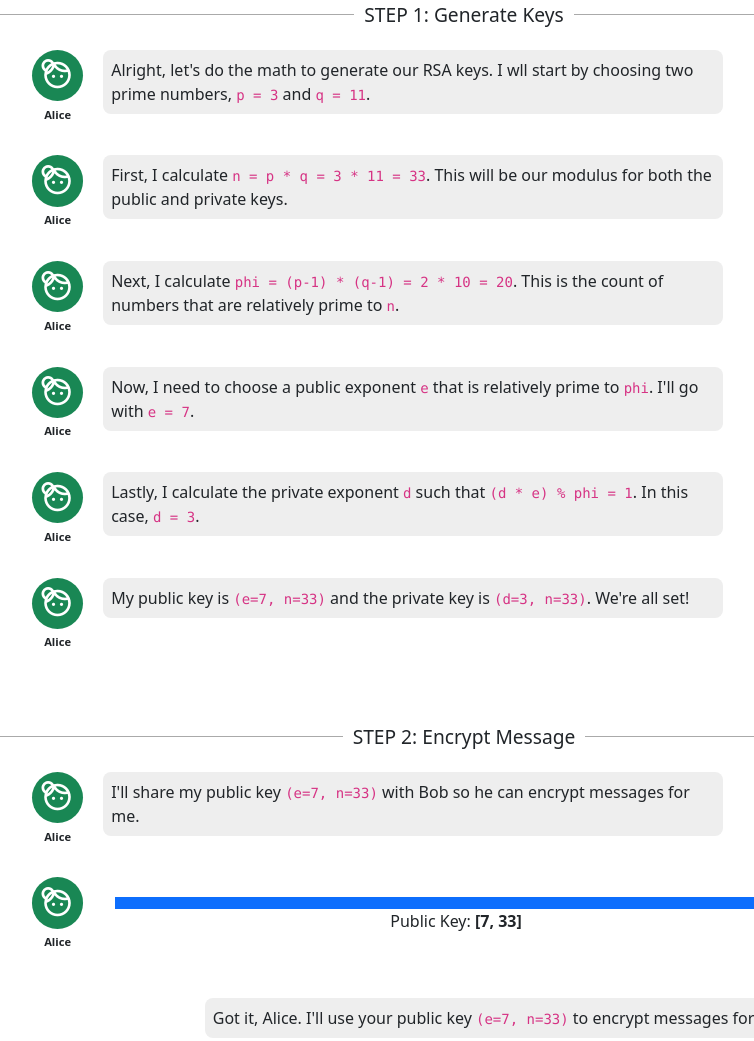
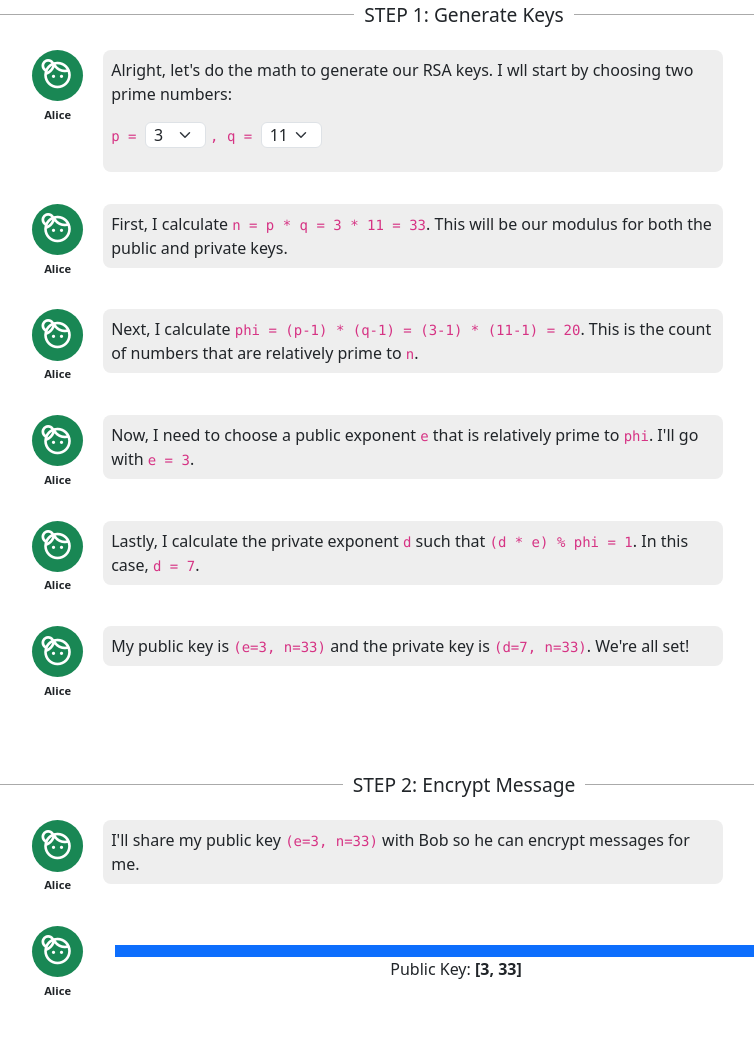
Before and after one commit to jamro/crypt101, a website: page docs/asymmetric_key.html in a window 1280 px wide. Shown: the part 1354-2395 px from the top of the page, without its empty margins (292-1046 px from the left). Drawn offline with Linux system fonts and the light colour scheme.

Commit message:
add RSA live example

```diff
--- a/docs/asymmetric_key.html
+++ b/docs/asymmetric_key.html
@@ -100,7 +100,66 @@
           </div>
           <div class="chat-msg">
             <div class="chat-cloud">
-              Alright, let's do the math to generate our RSA keys. I wll start by choosing two prime numbers, <code>p = 3</code> and <code>q = 11</code>.
+              <p>
+                Alright, let's do the math to generate our RSA keys. I wll start by choosing two prime numbers:
+              </p>
+              <p>
+                <code>p = </code><select id="key-param-p-input" class="form-select" style="width: auto; display: inline-block; padding: 0 2em 0 0.5em" onChange="updateExample1()">
+                  <option value="2">2</option>
+                  <option value="3" selected>3</option>
+                  <option value="5">5</option>
+                  <option value="7">7</option>
+                  <option value="11">11</option>
+                  <option value="13">13</option>
+                  <option value="17">17</option>
+                  <option value="19">19</option>
+                  <option value="23">23</option>
+                  <option value="29">29</option>
+                  <option value="31">31</option>
+                  <option value="37">37</option>
+                  <option value="41">41</option>
+                  <option value="43">43</option>
+                  <option value="47">47</option>
+                  <option value="53">53</option>
+                  <option value="59">59</option>
+                  <option value="61">61</option>
+                  <option value="67">67</option>
+                  <option value="71">71</option>
+                  <option value="73">73</option>
+                  <option value="79">79</option>
+                  <option value="83">83</option>
+                  <option value="89">89</option>
+                  <option value="97">97</option>
+                </select>
+                <code>, q = </code><select id="key-param-q-input" class="form-select" style="width: auto; display: inline-block; padding: 0 2em 0 0.5em" onChange="updateExample1()">
+                  <option value="2">2</option>
+                  <option value="3">3</option>
+                  <option value="5">5</option>
+                  <option value="7">7</option>
+                  <option value="11" selected>11</option>
+                  <option value="13">13</option>
+                  <option value="17">17</option>
+                  <option value="19">19</option>
+                  <option value="23">23</option>
+                  <option value="29">29</option>
+                  <option value="31">31</option>
+                  <option value="37">37</option>
+                  <option value="41">41</option>
+                  <option value="43">43</option>
+                  <option value="47">47</option>
+                  <option value="53">53</option>
+                  <option value="59">59</option>
+                  <option value="61">61</option>
+                  <option value="67">67</option>
+                  <option value="71">71</option>
+                  <option value="73">73</option>
+                  <option value="79">79</option>
+                  <option value="83">83</option>
+                  <option value="89">89</option>
+                  <option value="97">97</option>
+                </select>
+                <span id="pq-error" class="badge rounded-pill text-bg-danger ms-2 d-none">'p' and 'q' must be different</span>
+              </p>
             </div>
           </div>
         </div>
@@ -111,7 +170,9 @@
           </div>
           <div class="chat-msg">
             <div class="chat-cloud">
-              First, I calculate <code>n = p * q = 3 * 11 = 33</code>. This will be our modulus for both the public and private keys.
+              First, I calculate
+              <code>n = p * q = <span class="key-param-p">3</span> * <span class="key-param-q">11</span> = <span class="key-param-n">33</span></code>.
+              This will be our modulus for both the public and private keys.
             </div>
           </div>
         </div>
@@ -122,7 +183,7 @@
           </div>
           <div class="chat-msg">
             <div class="chat-cloud">
-              Next, I calculate <code>phi = (p-1) * (q-1) = 2 * 10 = 20</code>. This is the count of numbers that are relatively prime to <code>n</code>.
+              Next, I calculate <code>phi = (p-1) * (q-1) = (<span class="key-param-p">3</span>-1) * (<span class="key-param-q">11</span>-1) = <span class="key-param-phi">20</span></code>. This is the count of numbers that are relatively prime to <code>n</code>.
             </div>
           </div>
         </div>
@@ -133,7 +194,7 @@
           </div>
           <div class="chat-msg">
             <div class="chat-cloud">
-              Now, I need to choose a public exponent <code>e</code> that is relatively prime to <code>phi</code>. I'll go with <code>e = 7</code>.
+              Now, I need to choose a public exponent <code>e</code> that is relatively prime to <code>phi</code>. I'll go with <code>e = <span class="key-param-e">3</span></code>.
             </div>
           </div>
         </div>
@@ -144,7 +205,7 @@
           </div>
           <div class="chat-msg">
             <div class="chat-cloud">
-              Lastly, I calculate the private exponent <code>d</code> such that <code>(d * e) % phi = 1</code>. In this case, <code>d = 3</code>.
+              Lastly, I calculate the private exponent <code>d</code> such that <code>(d * e) % phi = 1</code>. In this case, <code>d = <span class="key-param-d">7</span></code>.
             </div>
           </div>
         </div>
@@ -155,7 +216,11 @@
           </div>
           <div class="chat-msg">
             <div class="chat-cloud">
-              My public key is <code>(e=7, n=33)</code> and the private key is <code>(d=3, n=33)</code>. We're all set!
+              My public key is
+              <code>(e=<span class="key-param-e">3</span>, n=<span class="key-param-n">33</span>)</code>
+              and the private key is
+              <code>(d=<span class="key-param-d">7</span>, n=<span class="key-param-n">33</span>)</code>.
+              We're all set!
             </div>
           </div>
         </div>
@@ -168,7 +233,7 @@
           </div>
           <div class="chat-msg">
             <div class="chat-cloud">
-              I'll share my public key <code>(e=7, n=33)</code> with Bob so he can encrypt messages for me.
+              I'll share my public key <code>(e=<span class="key-param-e">3</span>, n=<span class="key-param-n">33</span>)</code> with Bob so he can encrypt messages for me.
             </div>
           </div>
         </div>
@@ -178,7 +243,7 @@
             <div class="persona-label">Alice</div>
           </div>
           <div class="com-arrow">
-            <div class="com-msg">Public Key: <strong>[7, 33]</strong></div>
+            <div class="com-msg">Public Key: <strong>[<span class="key-param-e">3</span>, <span class="key-param-n">33</span>]</strong></div>
             <div class="com-arrow-head"></div>
           </div>
           <div class="persona-container">
@@ -189,7 +254,7 @@
         <div class="chat-row">
           <div class="chat-msg-right">
             <div class="chat-cloud">
-              Got it, Alice. I'll use your public key <code>(e=7, n=33)</code> to encrypt messages for you.
+              Got it, Alice. I'll use your public key <code>(e=<span class="key-param-e">3</span>, n=<span class="key-param-n">33</span>)</code> to encrypt messages for you.
             </div>
           </div>
           <div class="persona-container">
@@ -200,7 +265,10 @@
         <div class="chat-row">
           <div class="chat-msg-right">
             <div class="chat-cloud">
-              I'll encrypt the message <code>14</code> using your public key.
+              I'll encrypt the message
+              <input id="msg1" type="number" class="form-control ms-1 me-1" min="0" max="100" value="14" style="width: 5em; display: inline-block; padding: 0 0 0 0.5em; text-align: right"  onChange="updateExample1()"  onKeyUp="updateExample1()"/>
+              <div id="msg1-error" class="material-icons-outlined text-danger" style="display: none; position: relative; top: 0.25em">error</div>
+              using your public key.
             </div>
           </div>
           <div class="persona-container">
@@ -212,10 +280,10 @@
           <div class="chat-msg-right">
             <div class="chat-cloud">
               <p>
-                To encrypt the message <code>14</code>, I'll raise it to the power of <code>7</code> and take the remainder when divided by <code>33</code>.
+                To encrypt the message <code class="msg1">14</code>, I'll raise it to the power of <code class="key-param-e">3</code> and take the remainder when divided by <code class="key-param-n">33</code>.
               </p>
               <p>
-                <code>14^7 % 33 = 20</code>
+                <code><span class="msg1">14</span>^<span class="key-param-e">3</span> % <span class="key-param-n">33</span> = <span class="encrypted1">5</span></code>
               </p>
             </div>
           </div>
@@ -231,7 +299,7 @@
           </div>
           <div class="com-arrow">
             <div class="com-arrow-head"></div>
-            <div class="com-msg">Encrypted Message: <strong>20</strong></div>
+            <div class="com-msg">Encrypted Message: <strong class="encrypted1">5</strong></div>
           </div>
           <div class="persona-container">
             <div class="material-icons-outlined persona-icon text-bg-warning">face_5</div>
@@ -248,13 +316,13 @@
           <div class="chat-msg">
             <div class="chat-cloud">
               <p>
-                I'll use my private key <code>(d=3, n=33)</code> to decrypt the message <code>20</code> from Bob.
+                I'll use my private key <code>(d=<span class="key-param-d">7</span>, n=<span class="key-param-n">33</span>)</code> to decrypt the message <code class="encrypted1">20</code> from Bob.
               </p>
               <p>
-                To do so, I'll raise it to the power of <code>3</code> and take the remainder when divided by <code>33</code>.
+                To do so, I'll raise it to the power of <code class="key-param-d">7</code> and take the remainder when divided by <code class="key-param-n">33</code>.
               </p>
               <p>
-                <code>20^3 % 33 = 14</code>
+                <code><span class="encrypted1">5</span>^<span class="key-param-d">7</span> % <span class="key-param-n">33</span> = <span class="decrypted1">14</span></code>
               </p>
             </div>
           </div>
@@ -266,7 +334,7 @@
           </div>
           <div class="chat-msg">
             <div class="chat-cloud">
-              Yeah, I got the message <code>14</code> from Bob. Thanks for the secure communication!
+              Yeah, I got the message <code class="decrypted1">14</code> from Bob. Thanks for the secure communication!
             </div>
           </div>
         </div>
@@ -287,5 +355,11 @@
     <script src="./js/bootstrap.bundle.min.js" integrity="sha384-YvpcrYf0tY3lHB60NNkmXc5s9fDVZLESaAA55NDzOxhy9GkcIdslK1eN7N6jIeHz" crossorigin="anonymous"></script>
     <script src="./js/jquery-3.7.1.min.js"></script>
     <script src="./js/sidemenu.js"></script>
+    <script src="./js/chapters/asymmetric_key.js"></script>
+    <script>
+      $(document).ready(function() {
+        updateExample1()
+      })
+    </script>
   </body>
 </html>
--- /dev/null
+++ b/docs/js/chapters/asymmetric_key.js
@@ -0,0 +1,96 @@
+function gcd(a, b) {
+  if (b === 0)
+      return a;
+  else
+      return gcd(b, a % b);
+}
+
+function extendedEuclidean(a, b) {
+    if (a === 0) {
+      return [b, 0, 1];
+    } else {
+      let [g, x, y] = extendedEuclidean(b % a, a);
+      return [g, y - Math.floor(b / a) * x, x];
+    }
+}
+
+function findE(phi) {
+  for (let e = 2; e < phi; e++) {
+      if (gcd(e, phi) === 1)
+          return e;
+  }
+  return null;
+}
+
+function findD(e, phi) {
+  let [g, x, _] = extendedEuclidean(e, phi);
+  if(x < 0) { // 'd' has to be positive
+    return x + phi;
+  } else {
+    return x;
+  }
+}
+
+function encryptRsaNumber(msg, e, n) {
+  let result = 1;
+  msg = msg % n;
+  while (e > 0) {
+    if (e % 2 == 1)
+      result = (result * msg) % n;
+    e = Math.floor(e / 2);
+    msg = (msg * msg) % n;
+  }
+  return result;
+}
+
+function updateExample1() {
+  const p = Number($('#key-param-p-input').val())
+  const q = Number($('#key-param-q-input').val())
+
+  if(p === q) {
+    $('#key-param-p-input').addClass('border-danger')
+    $('#key-param-q-input').addClass('border-danger')
+    $('#pq-error').removeClass('d-none')
+    return
+  } else {
+    $('#key-param-p-input').removeClass('border-danger')
+    $('#key-param-q-input').removeClass('border-danger')
+    $('#pq-error').addClass('d-none')
+  }
+
+
+
+  const n = p * q
+  const phi = (p - 1) * (q - 1)
+  const e = findE(phi)
+  const d = findD(e, phi)
+
+  let msg = $('#msg1').val()
+  if(!msg || msg.length === 0 || isNaN(msg)) {
+    $('#msg1').addClass('border-danger')
+    $('#msg1-error').css('display', 'inline-block')
+    return
+  } else {
+    $('#msg1').removeClass('border-danger')
+    $('#msg1-error').css('display', 'none')
+  }
+
+  msg = Number(msg)
+  msg = Math.round(msg)
+  msg = Math.max(2, msg)
+  msg = Math.min(n-1, msg)
+
+  const encrypted = encryptRsaNumber(msg, e, n)
+  const decrypted = encryptRsaNumber(encrypted, d, n)
+
+  $('#msg1').val(msg)
+  $('.msg1').text(msg)
+  $('.encrypted1').text(encrypted)
+  $('.decrypted1').text(decrypted)
+  $('.key-param-p').text(p)
+  $('.key-param-q').text(q)
+  $('.key-param-n').text(n)
+  $('.key-param-phi').text(phi)
+  $('.key-param-e').text(e)
+  $('.key-param-d').text(d)
+}
--- a/docs/js/chapters/symmetric_key.js
+++ b/docs/js/chapters/symmetric_key.js
@@ -30,7 +30,3 @@ function updateCaesar() {
   $('.decrypted-value').text(caesarEncrypt(encrypted, -shift))
 
 }
-
-$(document).ready(function() {
-  updateCaesar()
-})
```
Also changed, not shown: docs/symmetric_key.html (+5 -0 lines).
